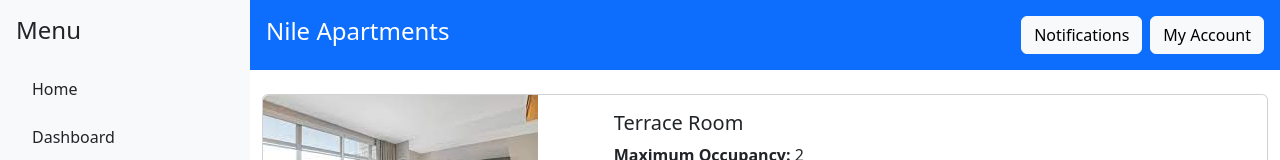
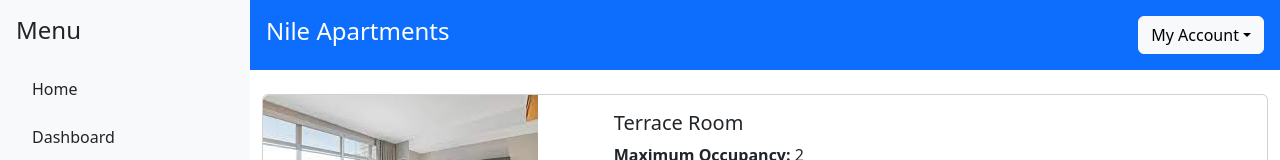
Before and after one commit to vmugabo/Nile-Apartments, a React (Vite) app in the folder Nile Frontend/: page /booking in a window 1280 px wide. Both pictures are taken after typing "name@example.com", "Sample123" into the empty fields and a click on the button "Sign In". Shown: the top 160 px of the page. Built offline with nearby package versions, Linux system fonts and the light colour scheme.

Commit message:
changed the header

```diff
--- a/Nile Frontend/src/App.tsx
+++ b/Nile Frontend/src/App.tsx
@@ -6,8 +6,10 @@
 import Dashboard from './components/Dashboard';
 import Booking from './components/Booking';
 import 'bootstrap/dist/css/bootstrap.min.css';
+import 'bootstrap/dist/css/bootstrap.min.css';
+import 'bootstrap/dist/js/bootstrap.bundle.min.js';
 import CalendarWithCheckInCheckOut from './components/BookNow';
-import Login from './components/login';
+import Login from './components/Login';
 
 const App: React.FC = () => {
   // Authentication state
--- a/Nile Frontend/src/components/Booking.tsx
+++ b/Nile Frontend/src/components/Booking.tsx
@@ -11,7 +11,7 @@
     nonRefundablePrice: 85076,
     refundablePrice: 97837,
     imgSrc: "/terrace.jpg",
-    available: null,
+    available: 1,
   },
   {
     id: 2,
--- a/Nile Frontend/src/components/Header.tsx
+++ b/Nile Frontend/src/components/Header.tsx
@@ -4,8 +4,32 @@
   <div className="d-flex justify-content-between align-items-center p-3 bg-primary text-white">
     <h1 className="h4">Nile Apartments</h1>
     <div>
-      <button className="btn btn-light me-2">Notifications</button>
-      <button className="btn btn-light">My Account</button>
+      {/* Dropdown */}
+      <div className="dropdown">
+        <button
+          className="btn btn-light dropdown-toggle"
+          type="button"
+          id="dropdownMenuButton"
+          data-bs-toggle="dropdown"
+          aria-expanded="false"
+        >
+          My Account
+        </button>
+        <ul className="dropdown-menu" aria-labelledby="dropdownMenuButton">
+          <li>
+            <a className="dropdown-item" href="#notifications">Notifications</a>
+          </li>
+          <li>
+            <a className="dropdown-item" href="#profile">My Profile</a>
+          </li>
+          <li>
+            <hr className="dropdown-divider" />
+          </li>
+          <li>
+            <a className="dropdown-item" href="#logout">Log Out</a>
+          </li>
+        </ul>
+      </div>
     </div>
   </div>
 );
--- /dev/null
+++ b/package.json
@@ -0,0 +1,5 @@
+{
+  "dependencies": {
+    "bootstrap": "^5.3.3"
+  }
+}
```
Also changed, not shown: 1 other file (tests, documents, lock files or other folders).
